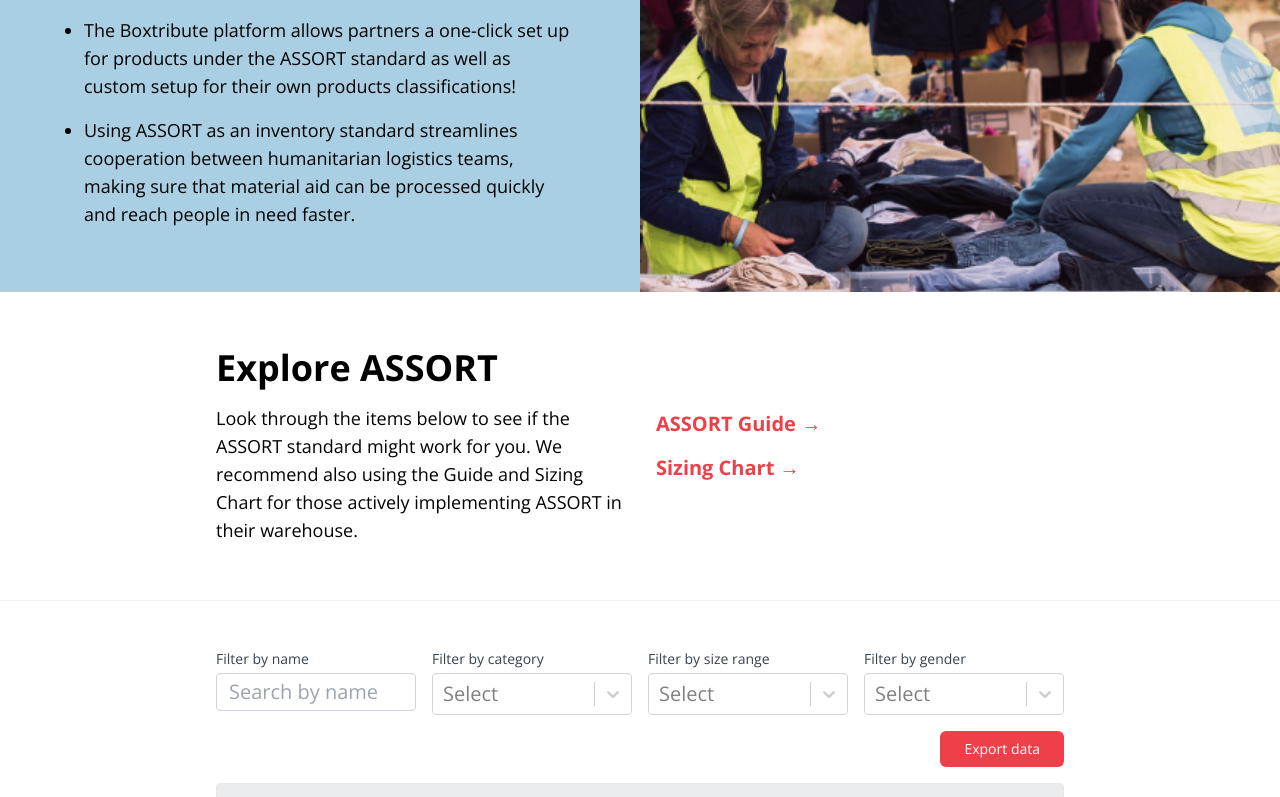
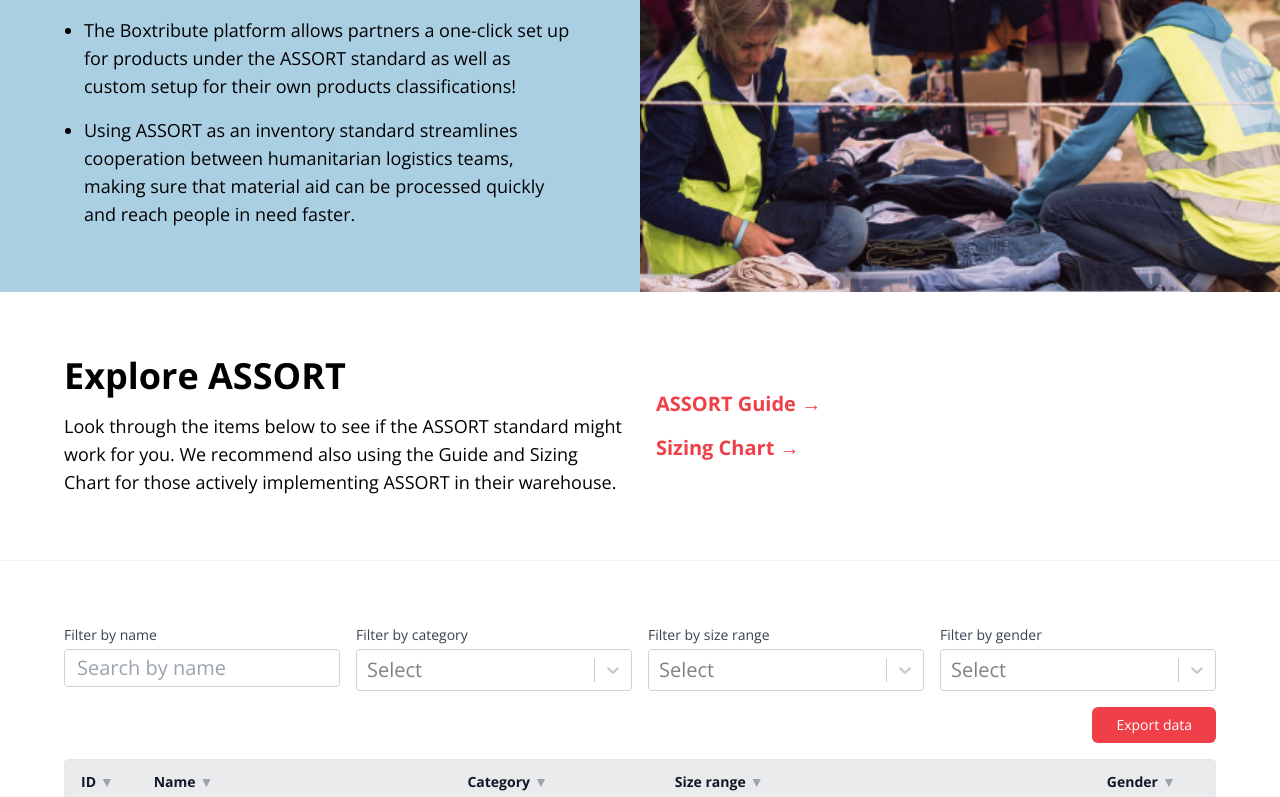
Before and after one commit to boxwise/boxtribute-landing-nextjs, a Next.js app: page /assort-standard in a window 1280 px wide. Shown: the part 536-1333 px from the top of the page. Built offline with nearby package versions, Linux system fonts and the light colour scheme; a web font is replaced by a local one.

Commit message:
less-margin

```diff
--- a/pages/assort-standard.tsx
+++ b/pages/assort-standard.tsx
@@ -396,7 +396,7 @@ export const AssortStandard = ({ footerData }: IProps) => {
       </section>
 
       <section className="bg-white">
-        <div className="container mx-auto px-4 md:px-16 py-10 md:py-14">
+        <div className="p-8 md:p-12 lg:p-16">
           <div className="grid grid-cols-1 lg:grid-cols-2 gap-8">
             <div>
               <h3 className="mb-4">Explore ASSORT</h3>
@@ -429,7 +429,7 @@ export const AssortStandard = ({ footerData }: IProps) => {
       </section>
 
       <section className="bg-white border-t border-gray-100">
-        <div className="container mx-auto px-4 md:px-16 py-8 md:py-12">
+        <div className="p-8 md:p-12 lg:p-16">
           <AssortTable products={products} />
         </div>
       </section>
```
